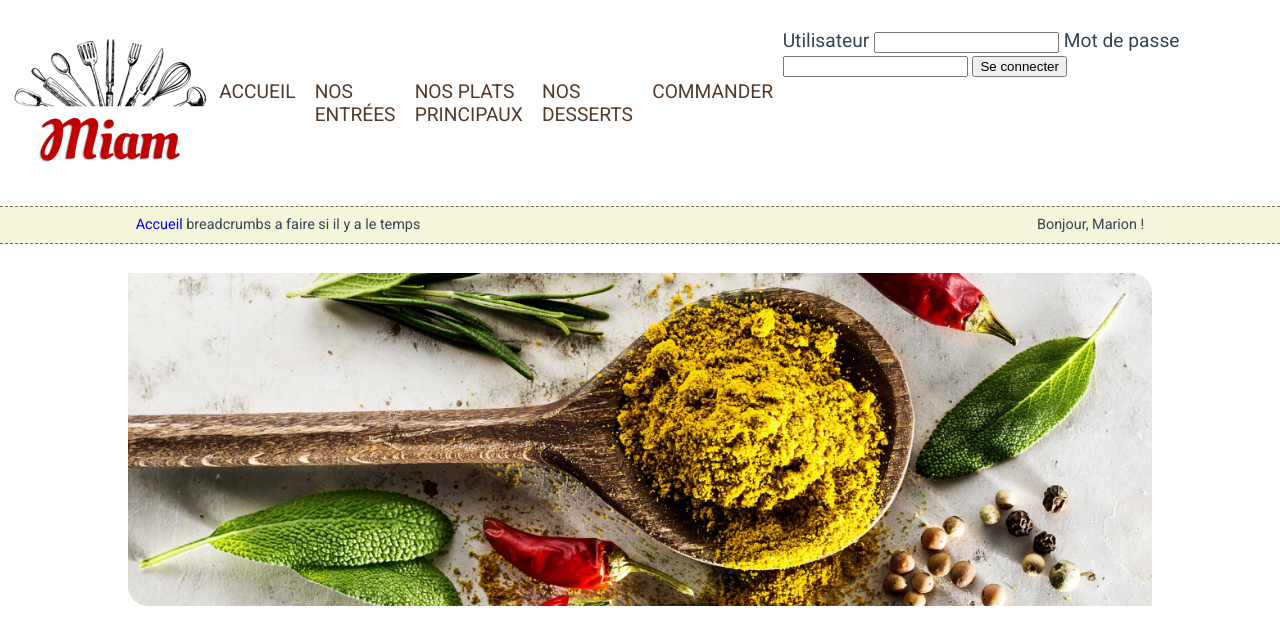
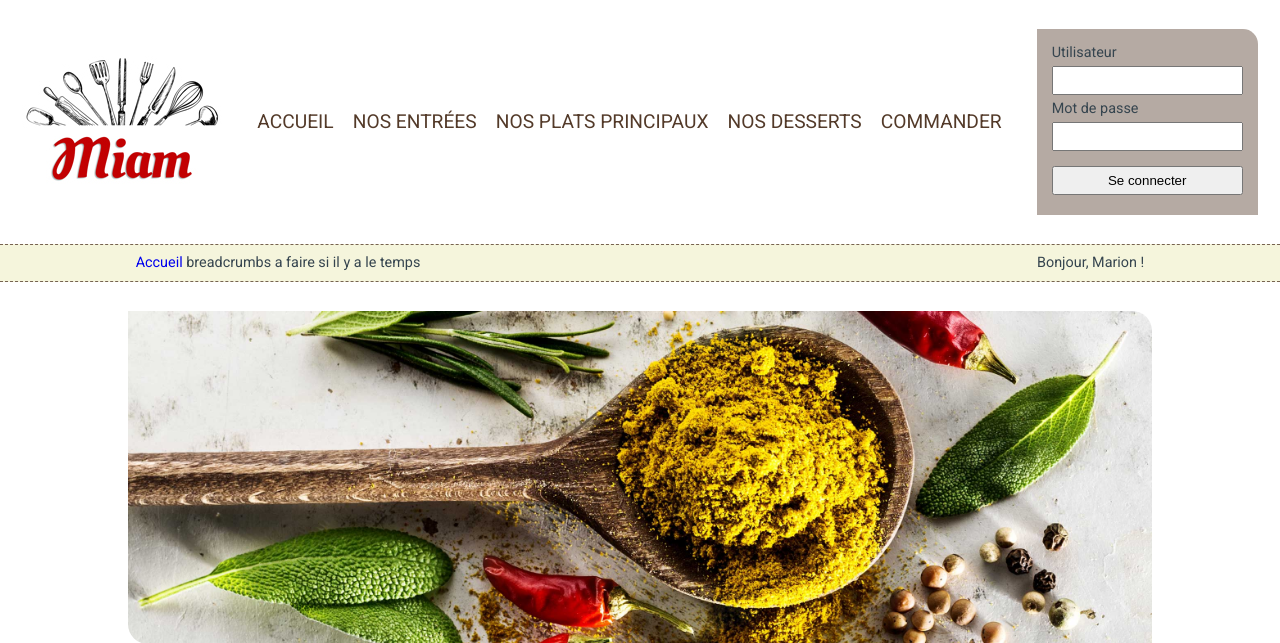
Before and after one commit to mbasprof/tp_miam, a PHP site: page / in a window 1280 px wide. Shown: the top 643 px of the page. Run offline with PHP 8.4, Linux system fonts and the light colour scheme.

Commit message:
mise à jour des noms des id du formulaire de connexion

```diff
--- a/style/main.css
+++ b/style/main.css
@@ -111,27 +111,27 @@ header nav ul li a:hover {
 }
 
 /*formulaire connexion top*/
-#connexion_top {
+#loginout_form {
     border-top-right-radius: 15px;
     /*border-bottom-left-radius: 15px;*/
     background-color: rgba(84, 59, 42, 0.43);
     padding: 15px;
 }
 
-#connexion_top label {
+#loginout_form label {
     width: 100%;
     display: block;
     font-size: 0.75rem;
 }
 
-#connexion_top input {
+#loginout_form input {
     margin: 5px 0;
     padding: 5px;
     width: 100%;
     display: block;
 }
 
-#connexion_top input[type="submit"] {
+#loginout_form input[type="submit"] {
     display: block;
     width: 100%;
     margin-top: 15px;
```
